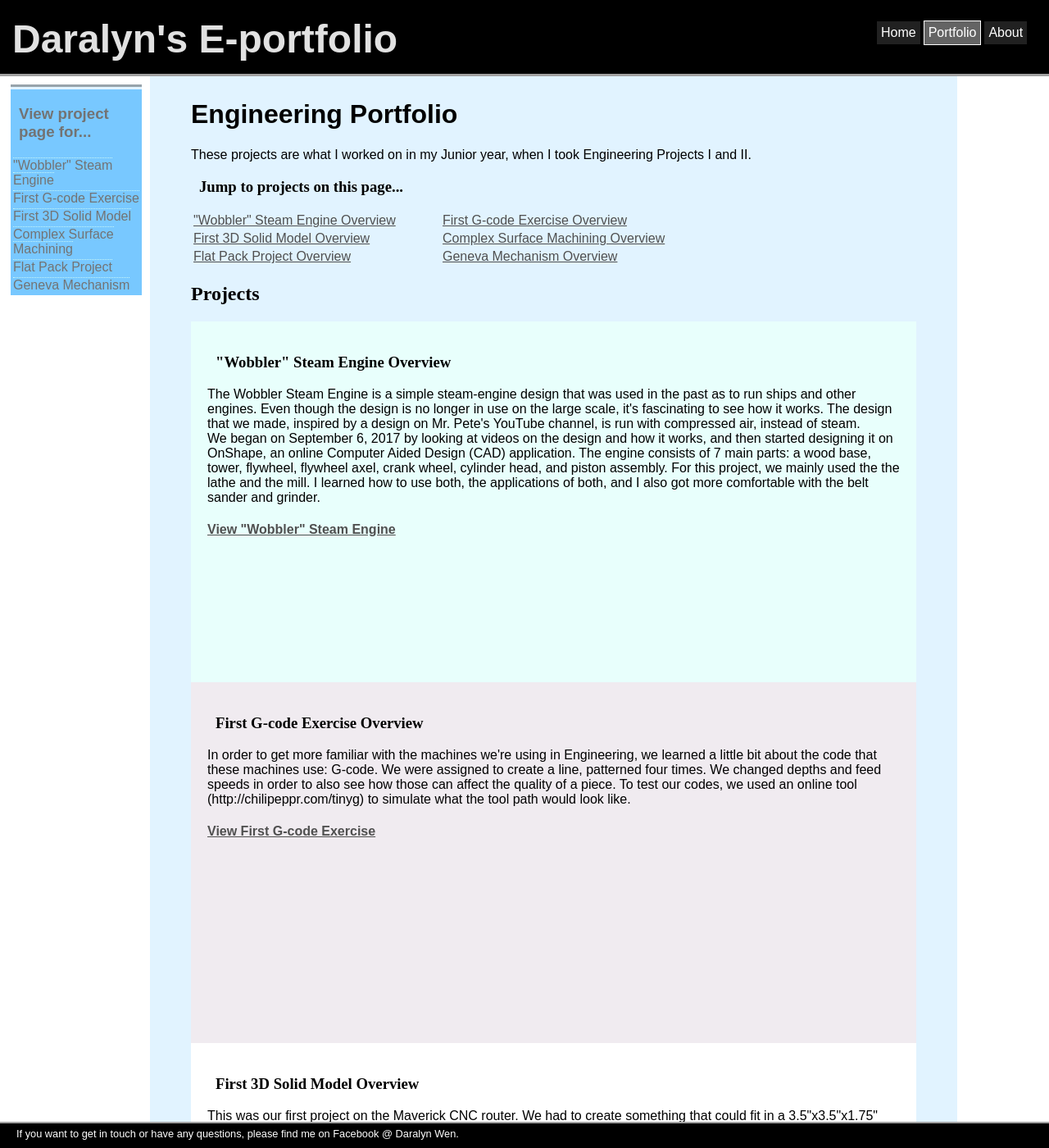
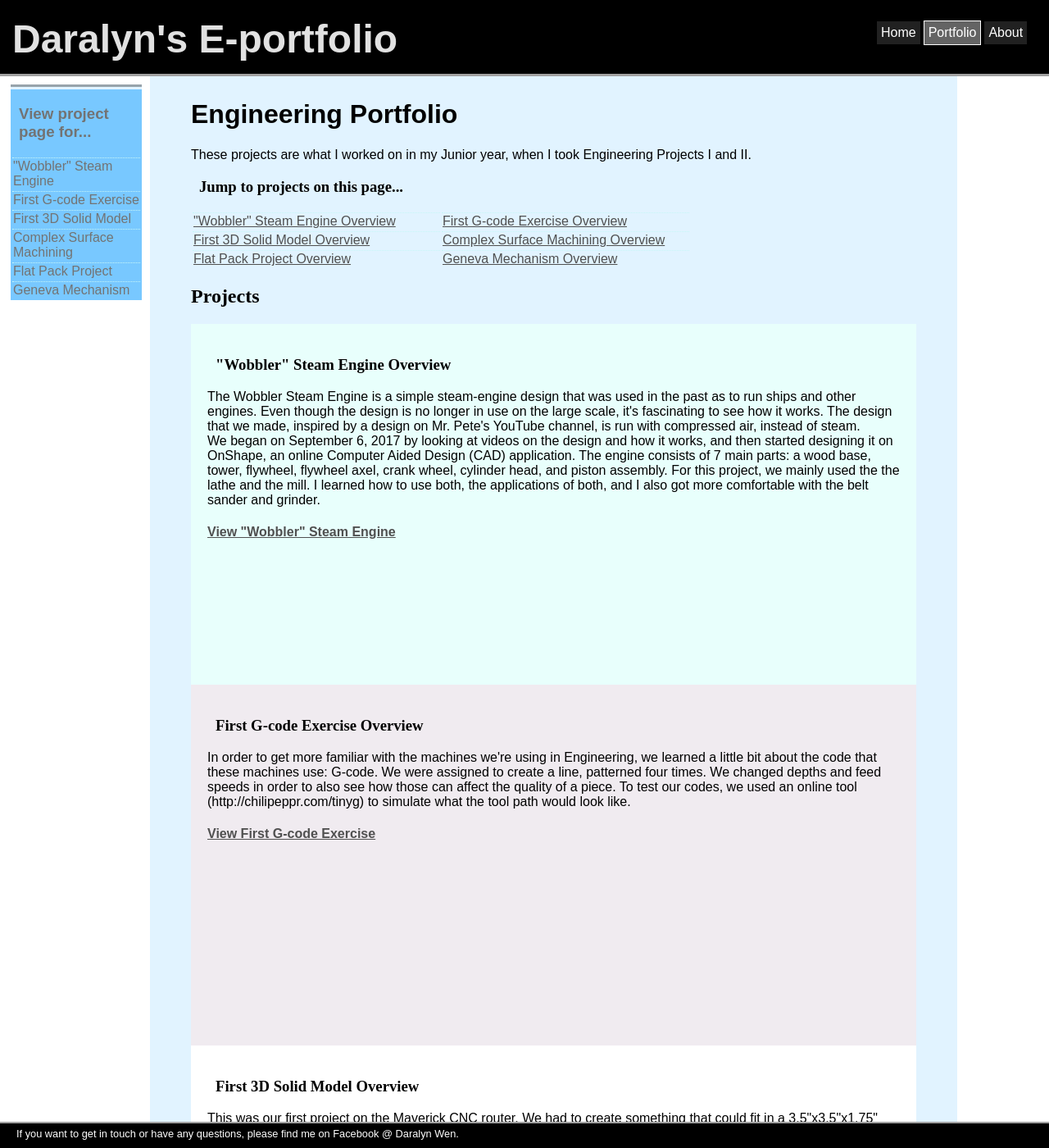
Before and after one commit to daralyn/daralyn.github.io, a Jekyll site: the page built from portfolio/engineering/index.html, in a window 1280 px wide and 1400 px high. Shown: the whole window at 82% size. Built offline with Jekyll 4.4.1, drawn with Linux system fonts in a browser that asks for light colours.

Commit message:
Update portfolio.css

```diff
--- a/css/portfolio.css
+++ b/css/portfolio.css
@@ -185,7 +185,6 @@
 	font-family: 'Arial', 'Sans-Serif';
 	color: rgb(115, 115, 115);
 	text-decoration: none;
-	border-top: 1px dotted rgb(198, 246, 247);
 	margin-left: 0px;
 }
 
@@ -206,3 +205,7 @@
 	width: 300px;
 	margin-left: 20px;
 }
+
+td{
+	border-top: 1px dotted rgb(198, 246, 247);
+}
```
